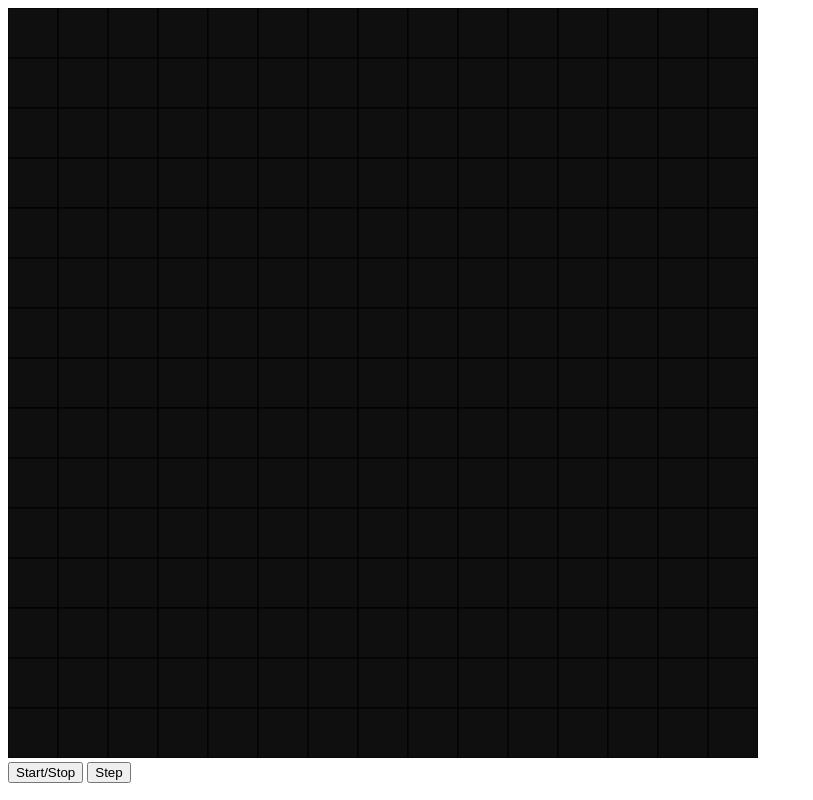
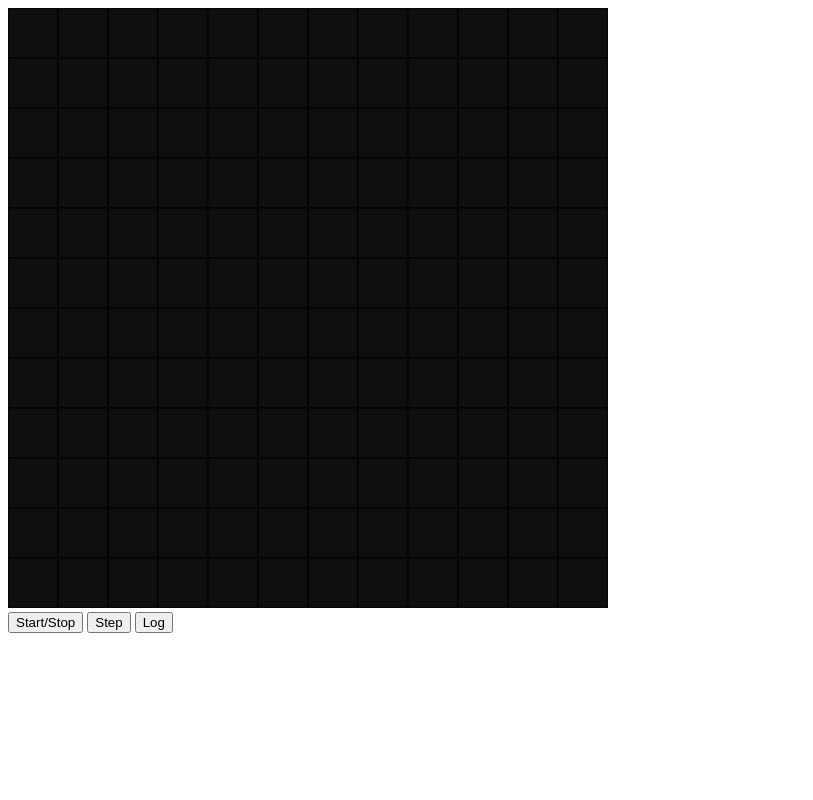
Before and after one commit to Jarpos/jacap-ts, a website built with Parcel: page src/index.html in a window 1280 px wide. Shown: the whole page, without its empty margins (0-813 px from the left). Built offline with nearby package versions, Linux system fonts and the light colour scheme.

Commit message:
update controls

```diff
--- a/src/controls.ts
+++ b/src/controls.ts
@@ -1,16 +1,28 @@
 const PauseButton = document.getElementById("StartStopButton");
 const StepButton = document.getElementById("SingleStepButton");
+const LogButton = document.getElementById("LogButton");
 const Canvas = document.getElementById("canvas");
 
 export var Running = false;
 
-export function initControls(singleStep: () => void, resolution: number, onClickCell: (x, y) => void) {
+export interface ControlSettings {
+    Resolution: number;
+    SingleStep: () => void;
+    OnClickCell: (x: number, y: number) => void;
+    LogFunction: () => void;
+}
+
+export function initControls(settings: ControlSettings) {
     PauseButton.addEventListener("click", () => Running = !Running);
-    StepButton.addEventListener("click", singleStep);
+
+    StepButton.addEventListener("click", settings.SingleStep);
+
     Canvas.addEventListener("click", (ev) => {
-        onClickCell(
-            Math.floor(ev.offsetX / resolution),
-            Math.floor(ev.offsetY / resolution)
+        settings.OnClickCell(
+            Math.floor(ev.offsetX / settings.Resolution),
+            Math.floor(ev.offsetY / settings.Resolution)
         );
     });
+
+    LogButton.addEventListener("click", settings.LogFunction);
 }
--- a/src/index.html
+++ b/src/index.html
@@ -10,6 +10,7 @@
     <div id="controls">
         <button id="StartStopButton">Start/Stop</button>
         <button id="SingleStepButton">Step</button>
+        <button id="LogButton">Log</button>
     </div>
 </body>
 
--- a/src/index.ts
+++ b/src/index.ts
@@ -3,8 +3,8 @@ import { GameOfLife } from "./examples/gameoflife";
 import { Simulator } from "./library/simulator";
 
 const RESOLUTION = 50;
-const WIDTH = 750;
-const HEIGHT = 750;
+const WIDTH = 600;
+const HEIGHT = 600;
 
 const canvas = document.getElementById("canvas") as HTMLCanvasElement;
 canvas.width = WIDTH;
@@ -24,8 +24,12 @@ function Loop() {
 }
 Loop();
 
-initControls(
-    () => sim.AdvanceGeneration(),
-    RESOLUTION,
-    (x, y) => sim.SetCell(x, y, new GameOfLife(1))
-);
+initControls({
+    Resolution: RESOLUTION,
+    SingleStep: () => sim.AdvanceGeneration(),
+    OnClickCell: (x: number, y: number) => sim.SetCell(x, y, new GameOfLife(1)),
+    LogFunction: () => {
+        sim.PreviousBoard.Log()
+        sim.CurrentBoard.Log()
+    },
+});
```
